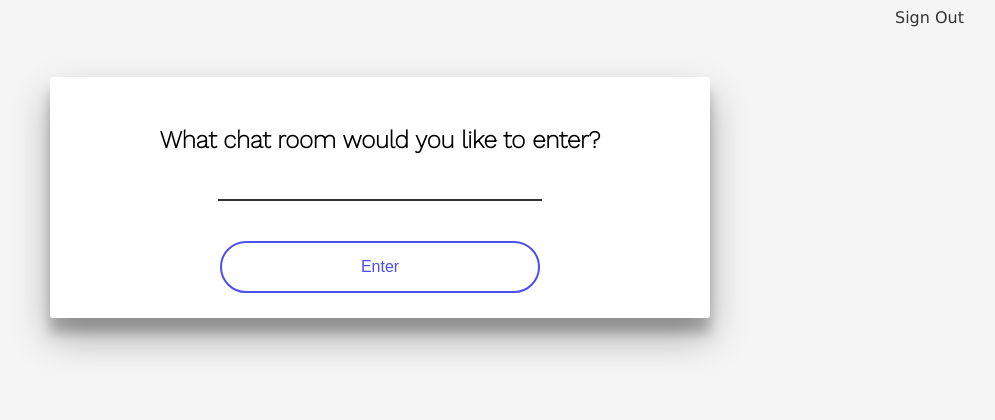
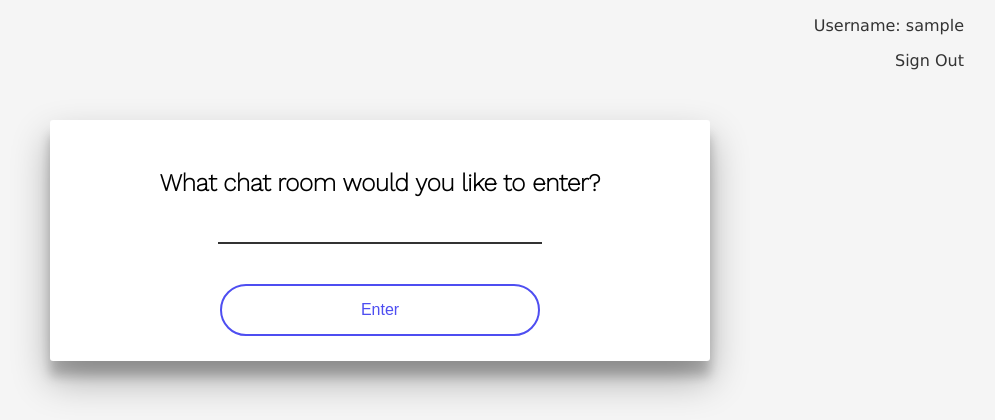
Before and after one commit to ChengDave/chat-app, a Django app: page /chat/ in a window 1280 px wide. Shown: the top 420 px of the page, without its empty margins (260-1255 px from the left). Run offline with Django 4.2, Linux system fonts and the light colour scheme; the visitor is signed in with stand-in values (Sample User, id 1).

Commit message:
added username to top of page

```diff
--- a/chatproject/chat/static/style.css
+++ b/chatproject/chat/static/style.css
@@ -127,14 +127,21 @@ body {
 	text-align: right;
 }
 
-.sign-out {
+.nav_user_name {
 	font-family: Verdana, Geneva, Tahoma, sans-serif;
 	text-decoration: none;
 	color: #333;
 	transition: 0.3s;
 }
 
-.sign-out:hover {
+.nav_sign-out {
+	font-family: Verdana, Geneva, Tahoma, sans-serif;
+	text-decoration: none;
+	color: #333;
+	transition: 0.3s;
+}
+
+.nav_sign-out:hover {
 	cursor: pointer;
 	color: #1d5a97;
 	transition: 0.3s;
--- a/chatproject/chat/templates/chat/nav.html
+++ b/chatproject/chat/templates/chat/nav.html
@@ -1,5 +1,6 @@
 <nav>
     <div class="nav">
-        <a class="sign-out" href="{% url 'account_logout' %}">Sign Out</a>
-    </di v>
+            <p class="nav_user_name">Username: {{ user.username}}</p>
+            <a class="nav_sign-out" href="{% url 'account_logout' %}">Sign Out</a>
+    </div>
 </nav>
--- a/chatproject/chat/templates/chat/room.html
+++ b/chatproject/chat/templates/chat/room.html
@@ -26,6 +26,8 @@
     <script>
         const chatLog = document.querySelector('#chat-log')
         const roomName = JSON.parse(document.getElementById('room-name').textContent);
+
+
 
             if (!chatLog.hasChildNodes()) {
                 const emptyText = document.createElement('h3')
```
